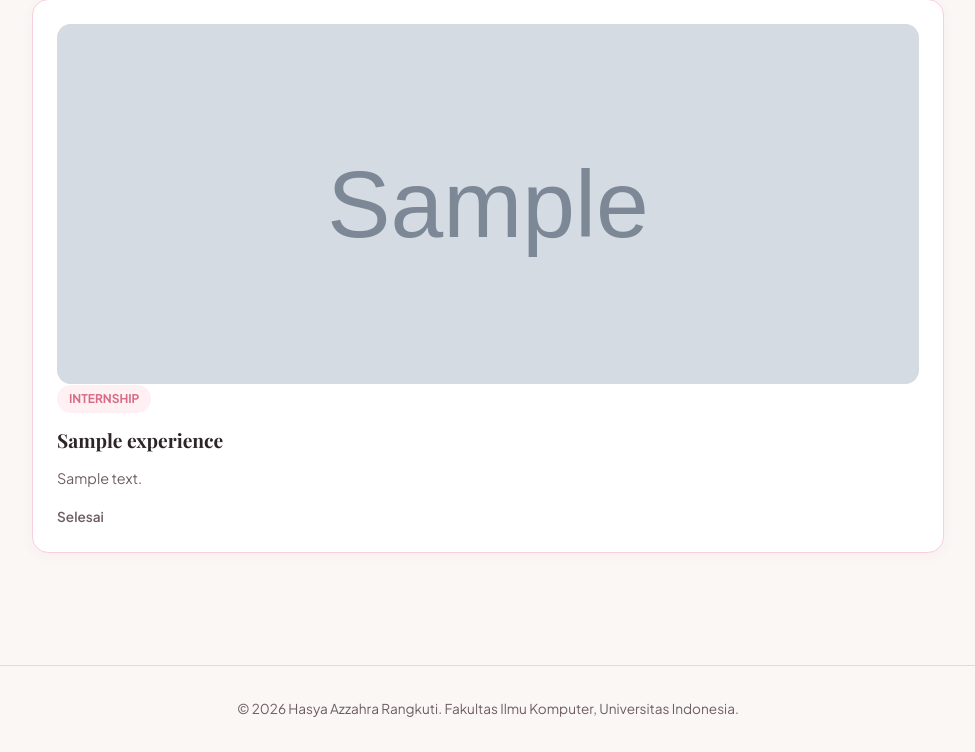
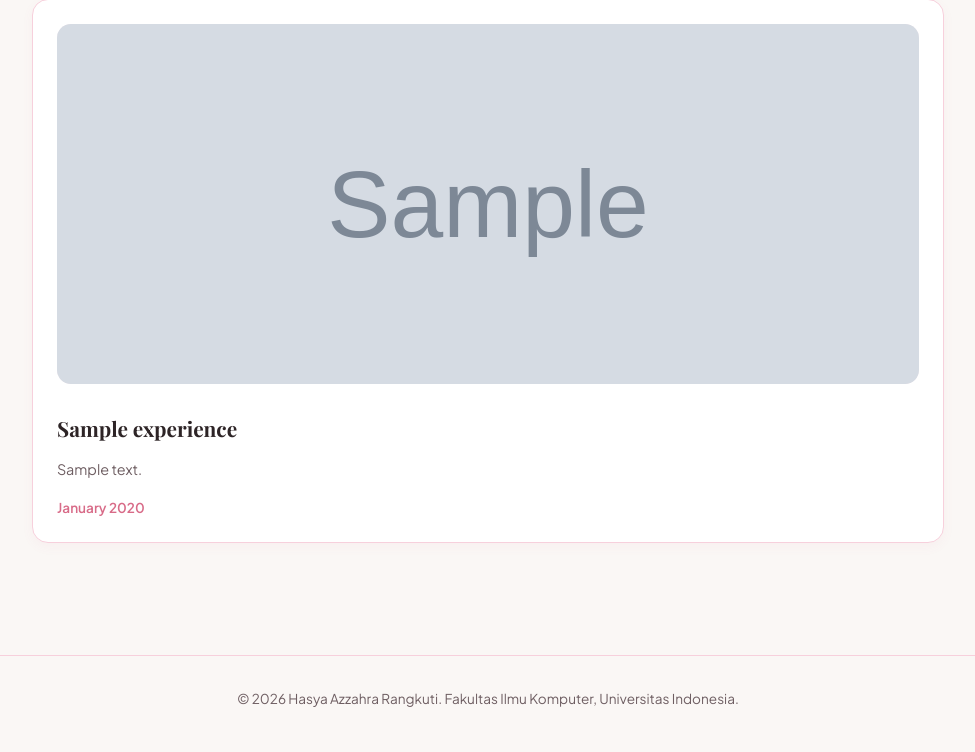
Before and after one commit to hasyaazzahra256/myportofolio, a Django app: page /experience/ in a window 1280 px wide. Shown: the part 255-1007 px from the top of the page, without its empty margins (152-1127 px from the left). After the commit the page ends 962 px from the top, so only its background shows below. Run offline with Django 5.2, Linux system fonts and the light colour scheme; tables that the repository leaves empty hold one stand-in row (values such as "Sample post"); grey boxes marked "Sample" are stand-in pictures; some web fonts are replaced.

Commit message:
Remove category tag, enlarge photo spacing, and format experience date

```diff
--- a/static/css/style.css
+++ b/static/css/style.css
@@ -25,6 +25,10 @@ body {
     background-image: radial-gradient(#F4A2B8 0.6px, transparent 0.6px);
     background-size: 20px 20px;
     line-height: 1.6;
+}
+
+main {
+    min-height: calc(100vh - 180px);
 }
 
 /* Header Navbar */
@@ -99,7 +103,7 @@ body {
     text-transform: uppercase;
     color: var(--pink-dark);
     font-weight: 700;
-    margin-bottom: 0.4rem;
+    margin-bottom: 0.5rem;
 }
 
 .hero-identity h1 {
@@ -219,18 +223,23 @@ body {
     font-weight: 600;
 }
 
-/* Sections & Cards */
+/* Sections & Headers */
 .portfolio-section {
-    padding: 2.5rem 0;
+    padding: 4rem 0;
+}
+
+.section-header {
+    margin-bottom: 2.5rem;
 }
 
 .section-title {
     font-family: 'Playfair Display', serif;
     font-size: 2rem;
     color: var(--text-dark);
-    margin-bottom: 1.5rem;
+    margin-bottom: 1rem;
 }
 
+/* Grids & Cards */
 .skills-grid, .projects-grid, .experience-grid {
     display: grid;
     grid-template-columns: repeat(auto-fit, minmax(280px, 1fr));
@@ -251,30 +260,56 @@ body {
     border-color: var(--pink-main);
 }
 
-.experience-category {
-    background: var(--pink-soft);
-    color: var(--pink-dark);
-    font-size: 0.75rem;
-    font-weight: 700;
-    padding: 0.25rem 0.75rem;
-    border-radius: 50px;
-    display: inline-block;
-    margin-bottom: 0.75rem;
-    text-transform: uppercase;
+.experience-card {
+    display: flex;
+    flex-direction: column;
+    overflow: hidden;
 }
 
 .experience-card h2, .skill-card h3, .project-card h3 {
     font-family: 'Playfair Display', serif;
     color: var(--text-dark);
-    font-size: 1.2rem;
-    margin-bottom: 0.4rem;
+    font-size: 1.3rem;
+    margin-bottom: 0.75rem;
 }
 
-.experience-status {
+/* Image Wrapper */
+.card-image-wrapper {
+    width: 100%;
+    height: 360px;
+    margin-bottom: 1.75rem;
+    border-radius: 14px;
+    overflow: hidden;
+    background-color: var(--pink-soft);
+}
+
+.card-thumbnail {
+    width: 100%;
+    height: 100%;
+    object-fit: cover;
+    object-position: center;
+}
+
+/* Card Content & Text */
+.experience-description {
+    color: var(--text-muted);
+    font-size: 0.9rem;
+    line-height: 1.6;
+    margin: 0.75rem 0;
+}
+
+.experience-date {
     margin-top: 1rem;
     font-size: 0.85rem;
     color: var(--pink-dark);
     font-weight: 600;
+}
+
+.empty-state {
+    text-align: center;
+    padding: 3rem 1.5rem;
+    color: var(--text-muted);
+    font-size: 1rem;
 }
 
 /* Footer */
@@ -292,60 +327,3 @@ body {
         grid-template-columns: 1fr;
     }
 }
-
-/* Layout Spacing Fix */
-main {
-    min-height: calc(100vh - 180px); /* Bikin footer tetep di bawah */
-}
-
-.portfolio-section {
-    padding: 4rem 0; /* Memberi ruang nafas atas-bawah */
-}
-
-.section-header {
-    margin-bottom: 2.5rem; /* Jarak antara judul dan konten/tulisan empty */
-}
-
-.hero-kicker {
-    margin-bottom: 0.5rem;
-}
-
-.section-title {
-    margin-bottom: 1rem;
-}
-
-.empty-state {
-    text-align: center;
-    padding: 3rem 1.5rem;
-    color: var(--text-muted);
-    font-size: 1rem;
-}
-
-/* Card Thumbnail & Layout Fix */
-.experience-card {
-    display: flex;
-    flex-direction: column;
-    overflow: hidden;
-}
-
-.card-image-wrapper {
-    width: 100%;
-    height: 360px;
-    border-radius: 14px;
-    overflow: hidden;
-    background-color: var(--pink-soft);
-}
-
-.card-thumbnail {
-    width: 100%;
-    height: 100%;
-    object-fit: cover;
-    object-position: center;
-}
-
-.experience-description {
-    color: var(--text-muted);
-    font-size: 0.9rem;
-    line-height: 1.6;
-    margin: 0.75rem 0;
-}
--- a/templates/experience.html
+++ b/templates/experience.html
@@ -37,20 +37,22 @@
                             {% endif %}
 
                             <div class="card-body">
-                                <span class="experience-category">
-                                    {{ experience.get_category_display }}
-                                </span>
                                 <h2>{{ experience.title }}</h2>
 
                                 <div class="experience-description">
                                     {{ experience.description|linebreaksbr }}
                                 </div>
 
-                                {% if experience.is_ongoing %}
-                                    <p class="experience-status">Present</p>
-                                {% else %}
-                                    <p class="experience-status" style="color: var(--text-muted);">Selesai</p>
-                                {% endif %}
+                                <p class="experience-date">
+                                    {% if experience.start_date %}
+                                        {{ experience.start_date|date:"F Y" }} -
+                                    {% endif %}
+                                    {% if experience.is_ongoing %}
+                                        Present
+                                    {% else %}
+                                        {{ experience.ended_at|date:"F Y" }}
+                                    {% endif %}
+                                </p>
                             </div>
                         </article>
                     {% empty %}
```
